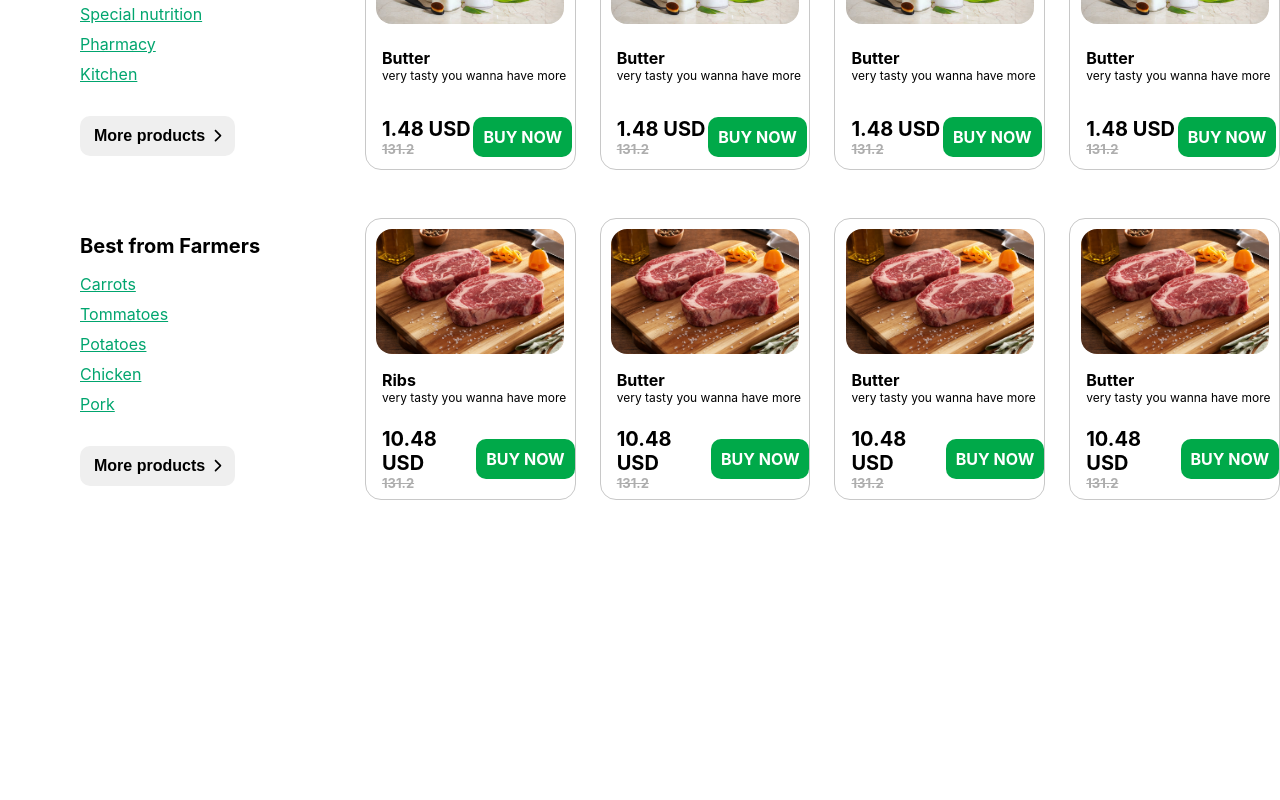
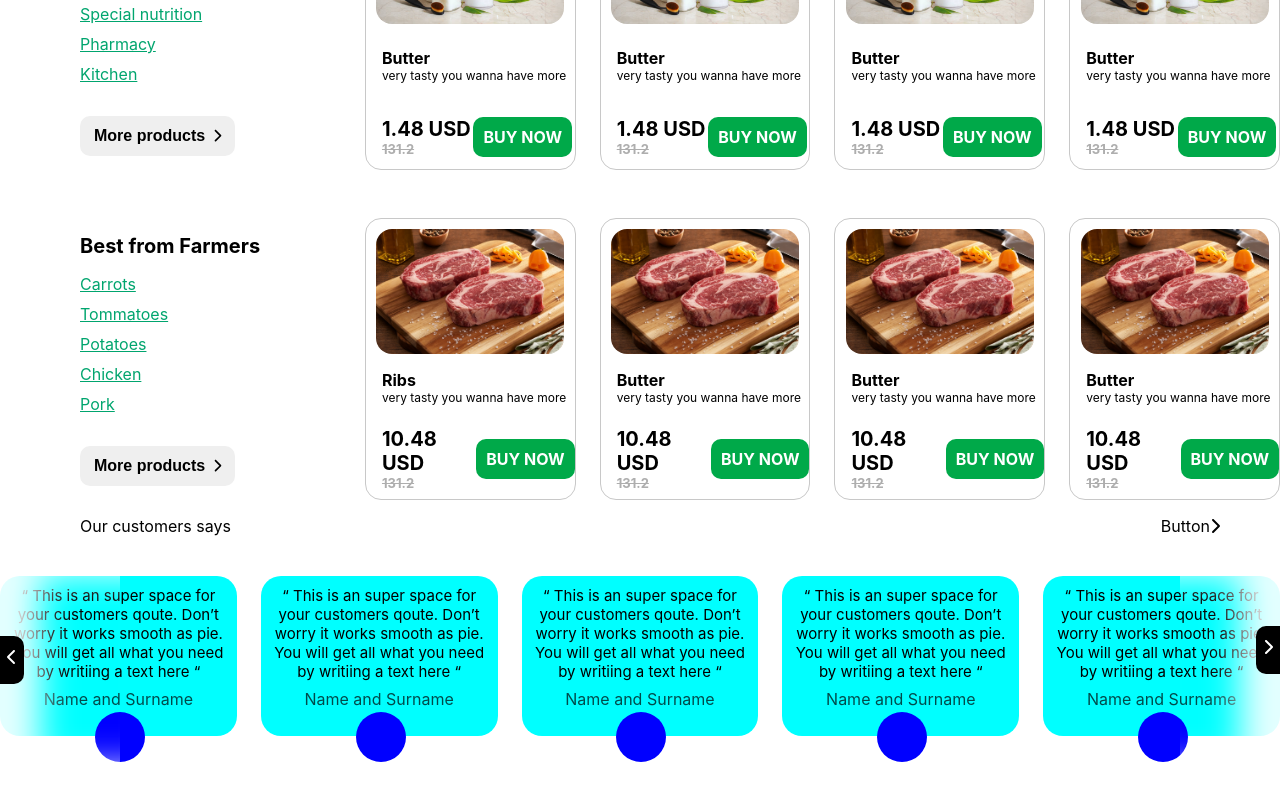
Before and after one commit to doal116/e-commerce-react-website, a React (Create React App) app: page / in a window 1280 px wide. Shown: the part 632-1432 px from the top of the page. Before the commit the page ends 1132 px from the top, so only its background shows below. Built offline with nearby package versions, Linux system fonts and the light colour scheme.

Commit message:
feat: Testimonial section

```diff
--- a/public/index.html
+++ b/public/index.html
@@ -24,7 +24,7 @@
       work correctly both with client-side routing and a non-root public URL.
       Learn how to configure a non-root public URL by running `npm run build`.
     -->
-    <title>React App</title>
+    <title>freshenesecom</title>
   </head>
   <body>
     <noscript>You need to enable JavaScript to run this app.</noscript>
--- a/src/components/bestSelling/bestSelling.css
+++ b/src/components/bestSelling/bestSelling.css
@@ -3,7 +3,6 @@
     display: flex;
     column-gap: 24px;
 }
-
 .categories{
     display: flex;
     flex-direction: column ;
@@ -98,7 +97,6 @@
     display: block;
     margin: 10px auto 0px auto;
 }
-
 .ProductSect > .titleDescription{
     margin: 0px 0px 0px 16px;
     display: flex;
@@ -111,7 +109,6 @@
 .ProductSect > .titleDescription > .productDescrip {
     font-size: 12px;
 }
-
 .ProductSect > .buyingSection {
     display: grid;
     grid-template-columns: auto auto;
@@ -144,9 +141,111 @@
     background-color: rgb(0, 169, 73);
     align-self: center;
 }
-
 .BestFromFarmers {
     margin-top: 48px;
     display: flex;
     column-gap: 24px;
 }
+
+.Testimonials{
+    width: 100%;
+    height: 200px;
+    margin-bottom: 24px;
+}
+.Testimonysec{
+    display: flex;
+    column-gap: 24px;
+    margin-top: 24px;
+    height: 190px;
+}
+.Testimonysec > .arrowLeft{
+    z-index: 1;
+    position: absolute;
+    width: 120px;
+    height: 190px;
+    box-shadow: inset 40px 0px 35px rgba(255, 255, 255, 0.9);
+}
+.Testimonysec > .arrowLeft > .arrowBox{
+    margin: 50% auto 0px 0px;
+    height: 48px;
+    width: 24px;
+    background-color: black;
+    border-top-right-radius: 10px;
+    border-bottom-right-radius: 10px;
+}
+.Testimonysec > .arrowLeft > .arrowBox > .icon{
+    color:white;
+    margin-top: 10px;
+    text-align: center;
+    padding-top: 45%;
+}
+.Testimonysec > .arrowRight{
+    z-index: 1;
+    position: absolute;
+    right:0;
+    width: 100px;
+    height: 190px;
+    box-shadow: inset -40px 0px 35px rgba(255, 255, 255, 0.9);
+}
+.Testimonysec > .arrowRight > .arrowBox{
+    margin: 50% 0px 0px auto;
+    height: 48px;
+    width: 24px;
+    background-color: black;
+    border-top-left-radius: 10px;
+    border-bottom-left-radius: 10px;
+}
+.Testimonysec > .arrowRight > .arrowBox > .icon{
+    color:white;
+    margin-top: 10px;
+    text-align: center;
+    padding-top: 45%;
+}
+.TestimonyBox{
+
+    position: relative;
+    width: 280px;
+    height: 160px;
+    border-radius: 20px;
+    background-color: aqua;
+}
+.TestimonyBox > .text{
+    width: fit-content;
+    height: fit-content;text-align: center;
+    font-size: 15px;
+    padding: 10px 8px 8px 8px ;
+}
+.TestimonyBox > .nameSurname{
+    text-align: center;
+    opacity: 0.7;
+}
+.TestimonyBox > .img {
+    position: absolute;
+    top: 85%;
+    left: 40%;
+    width: 50px;
+    height: 50px;
+    border-radius: 50%;
+    background-color: blue;
+    margin : 0px auto 0px auto;
+}
+.TestimonialsUpperSec{
+
+    width: 100%;
+    display: grid;
+    grid-template-columns: auto auto;
+    align-items: center;
+}
+.TestimonialsUpperSec > .btnTestimonies {
+    justify-self: end;
+    margin-right: 60px;
+}
+.TestimonialsUpperSec > p{
+    margin-left: 80px;
+
+}
+
+
+.SectionHeadlines{
+    height: 200px;
+}
--- a/src/components/bestSelling/bestSelling.js
+++ b/src/components/bestSelling/bestSelling.js
@@ -2,7 +2,7 @@ import './bestSelling.css';
 import productIm from './naturalProduct.jpg';
 import productIm2 from './bonelessRibeyes.jpg';
 import { FontAwesomeIcon } from "@fortawesome/react-fontawesome";
-import { faChevronRight } from "@fortawesome/free-solid-svg-icons";
+import { faChevronRight, faChevronLeft } from "@fortawesome/free-solid-svg-icons";
 import React from "react";
 const CommonOptionSec = ({ nameOfSecion, categories, buttonMoreInfo }) => {
     return (
@@ -95,10 +95,67 @@ const BestFromFarmers = ({ categories }) => {
         </div>
     );
 }
+const TestimonyBox = ({ testimonies }) => {
+    return (
+        <div className='Testimonysec'>
+            <div className='arrowLeft'>
+                <div className='arrowBox'>
+                    <div className='icon' >
+                        <FontAwesomeIcon icon={faChevronLeft} />
+                    </div>
+                </div>
+            </div>
+            {
+                testimonies.map(elem =>
+                    <div className='TestimonyBox'>
+                        <div className='text'>{elem.testimony}</div>
+                        <div className='nameSurname'>{elem.nameSurname} </div>
+                        <div className='img'></div>
+                    </div>
+                )}
+            <div className='arrowRight'>
+                <div className='arrowBox'>
+                    <div className='icon' >
+                        <FontAwesomeIcon icon={faChevronRight} />
+                    </div>
+                </div>
+
+            </div>
+        </div>
+
+
+    );
+}
 const Testimonials = () => {
     return (
         <div className="Testimonials">
 
+            <div className='TestimonialsUpperSec'>
+                <p>Our customers says</p>
+                <div className='btnTestimonies'>
+                    <span>
+                        Button
+                    </span>
+                    <FontAwesomeIcon icon={faChevronRight} />
+                </div>
+            </div>
+            <TestimonyBox
+                testimonies={[{
+                    testimony: `“ This is an super space for your customers qoute.
+                Don’t worry it works smooth as pie. You will get all what you need by writiing a text here “`, nameSurname: `Name and Surname`
+                }, {
+                    testimony: `“ This is an super space for your customers qoute.
+                Don’t worry it works smooth as pie. You will get all what you need by writiing a text here “`, nameSurname: `Name and Surname`
+                }, {
+                    testimony: `“ This is an super space for your customers qoute.
+                Don’t worry it works smooth as pie. You will get all what you need by writiing a text here “`, nameSurname: `Name and Surname`
+                }, {
+                    testimony: `“ This is an super space for your customers qoute.
+                Don’t worry it works smooth as pie. You will get all what you need by writiing a text here “`, nameSurname: `Name and Surname`
+                }, {
+                    testimony: `“ This is an super space for your customers qoute.
+                Don’t worry it works smooth as pie. You will get all what you need by writiing a text here “`, nameSurname: `Name and Surname`
+                }]} />
         </div>
     );
 }
```
